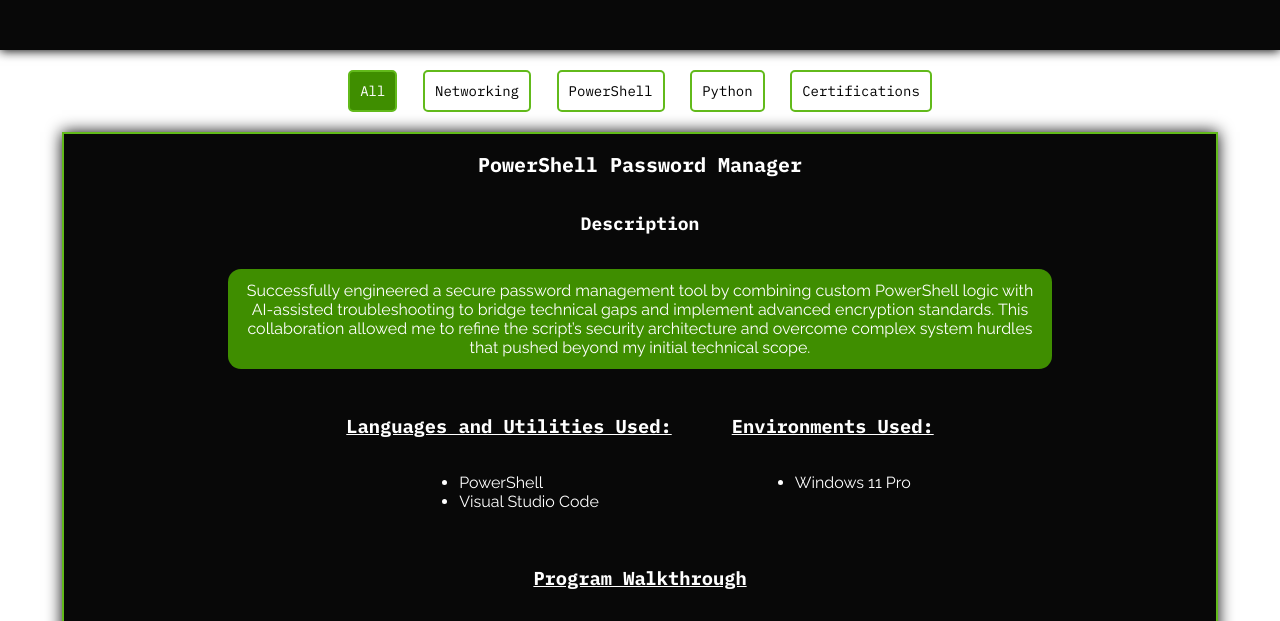
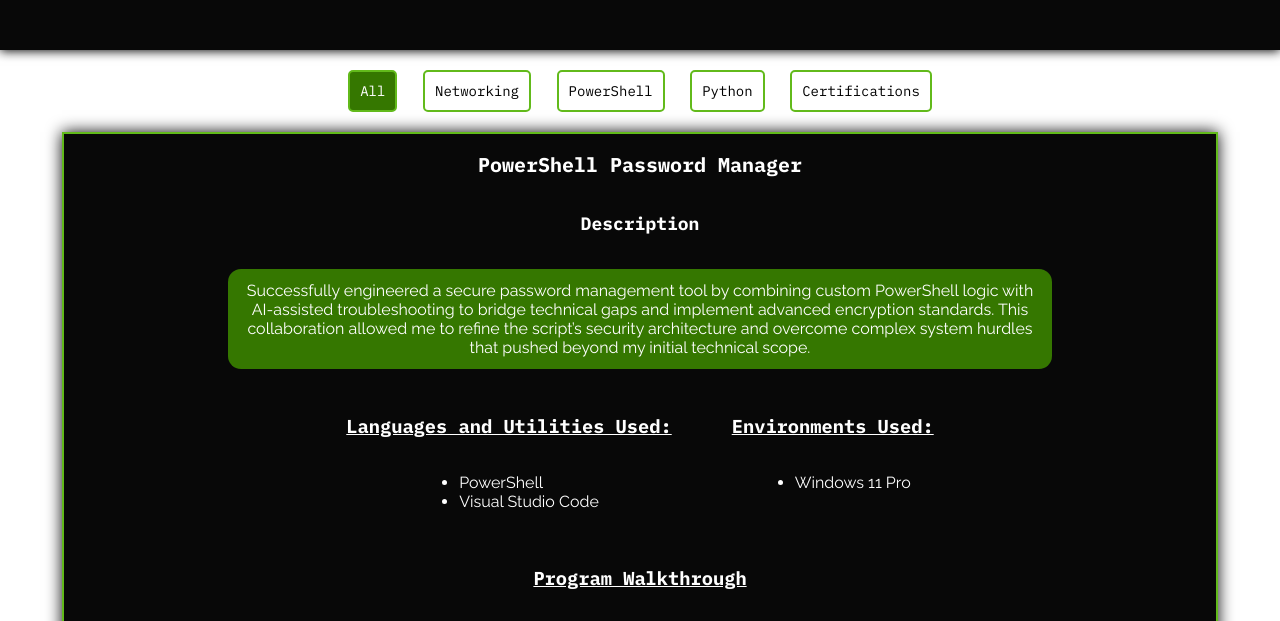
Before and after one commit to Jason-Madsen/wdd131, a plain HTML site: page portfolio/projects.html in a window 1280 px wide. Shown: the part 167-788 px from the top of the page. Drawn offline with Linux system fonts and the light colour scheme; a web font is replaced by a local one.

Commit message:
color change for accessibility

```diff
--- a/portfolio/styles.css
+++ b/portfolio/styles.css
@@ -323,7 +323,7 @@ footer {
 }
 
 .filter-btn.active {
-    background-color: #3f8e00;
+    background-color: #357700;
     color: #ffffff;
 }
 
@@ -362,7 +362,7 @@ footer {
 .project-head p {
     font-size: 16px;
     padding: 12px;
-    background-color: #3f8e00;
+    background-color: #357700;
     margin-left: 10px;
     margin-right: 10px;
     border-radius: 13px;
```
